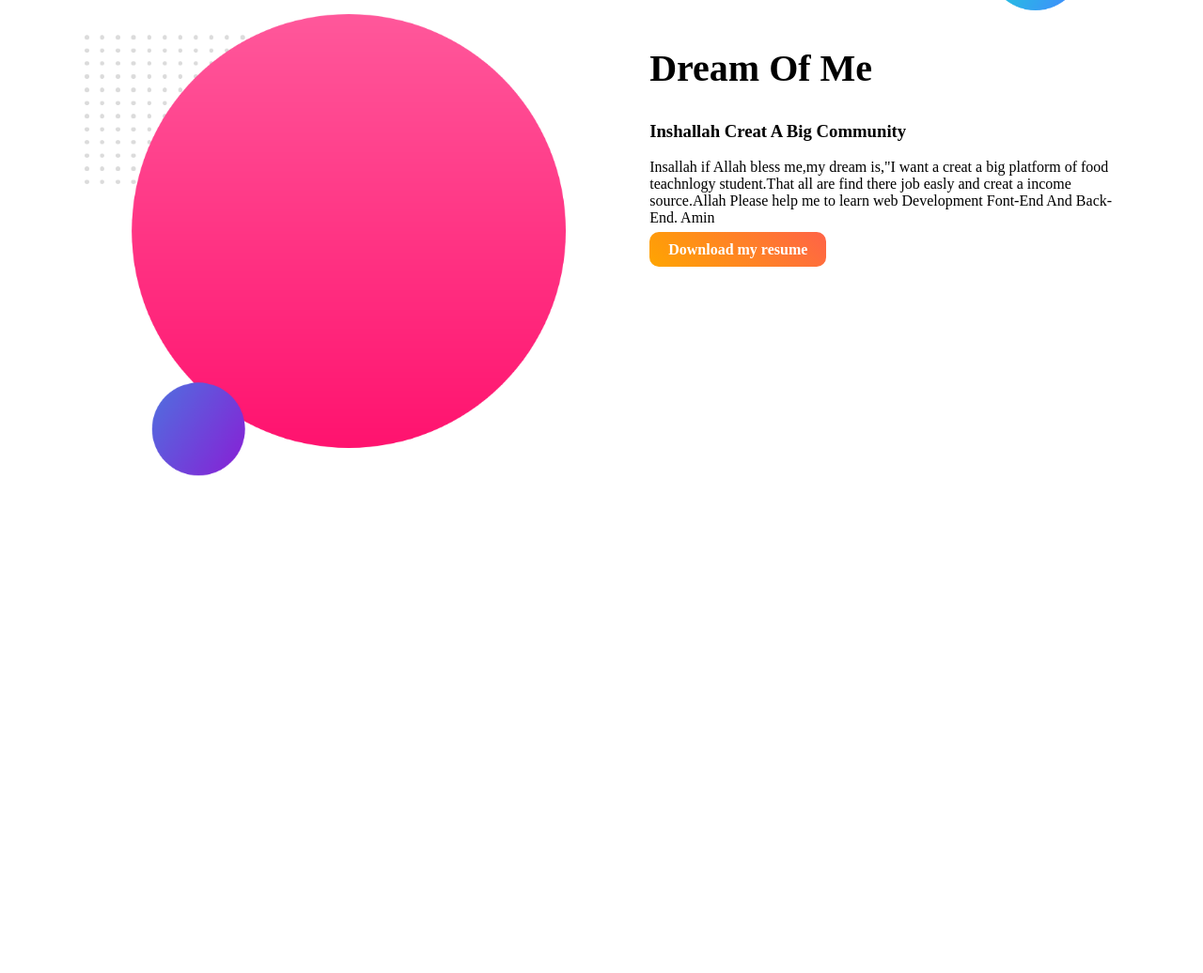
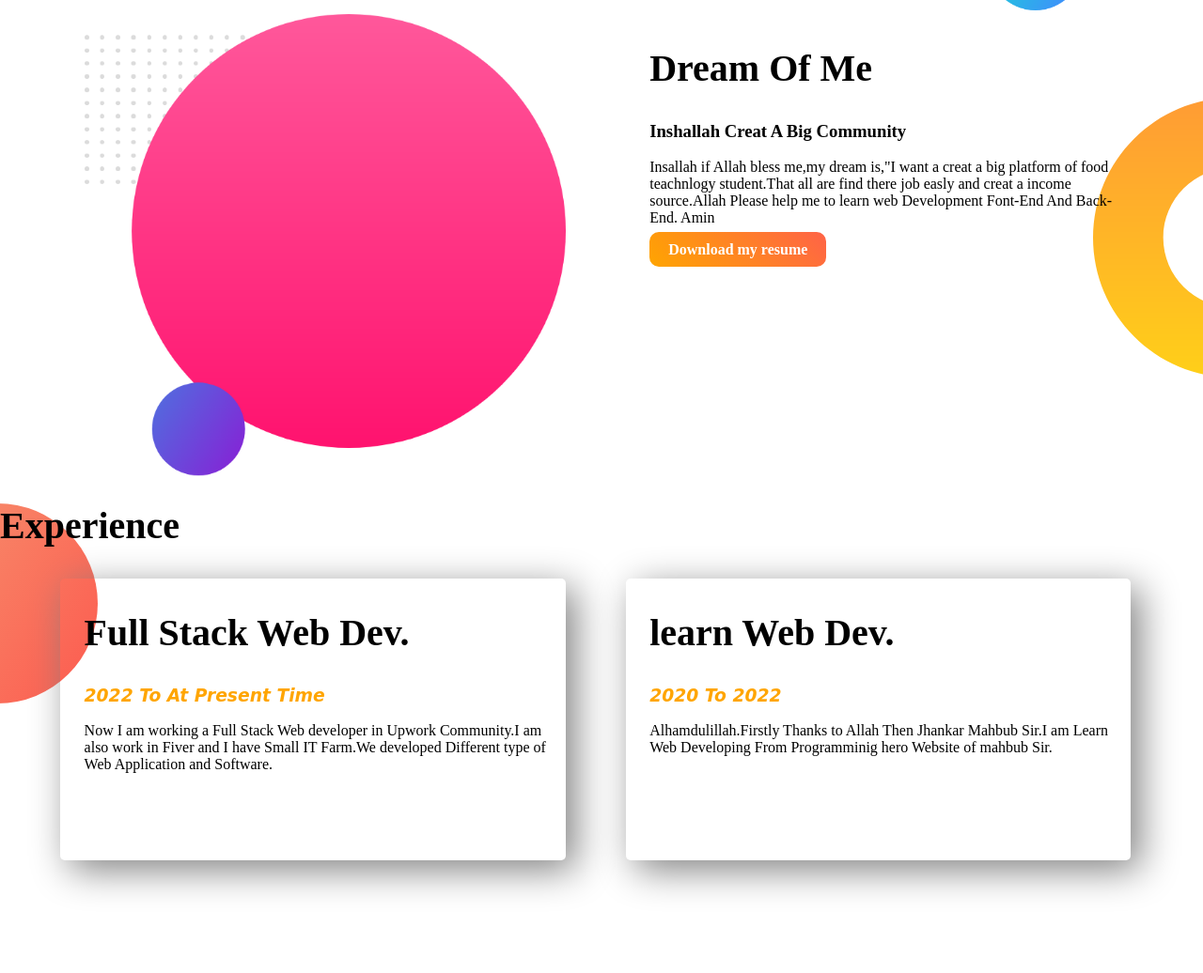
Before and after one commit to RobiulCode/Portfolio-single-page, a plain HTML site: page index.html in a window 1280 px wide. Shown: the part 497-1533 px from the top of the page at 94% size. Before the commit the page ends 1008 px from the top, so only its background shows below. Drawn offline with Linux system fonts and the light colour scheme; a web font is replaced by a local one.

Commit message:
Alhamdulillah Added

```diff
--- a/index.html
+++ b/index.html
@@ -48,5 +48,25 @@
         >
       </div>
     </section>
+    <section class="experience">
+      <h2>Experience</h2>
+      <div class="half-width single-experience">
+        <h2>Full Stack Web Dev.</h2>
+        <h3 class="highlight-text">2022 To At Present Time</h3>
+        <p>
+          Now I am working a Full Stack Web developer in Upwork Community.I am
+          also work in Fiver and I have Small IT Farm.We developed Different
+          type of Web Application and Software.
+        </p>
+      </div>
+      <div class="half-width single-experience">
+        <h2>learn Web Dev.</h2>
+        <h3 class="highlight-text">2020 To 2022</h3>
+        <p>
+          Alhamdulillah.Firstly Thanks to Allah Then Jhankar Mahbub Sir.I am
+          Learn Web Developing From Programminig hero Website of mahbub Sir.
+        </p>
+      </div>
+    </section>
   </body>
 </html>
--- a/main.css
+++ b/main.css
@@ -4,6 +4,9 @@ body {
 }
 h1 {
   font-size: 50px;
+}
+section {
+  height: 500px;
 }
 .highlight-text {
   color: orange;
@@ -21,7 +24,6 @@ h1 {
 }
 .top-banner {
   background-image: url(images/top-banner.png);
-  height: 500px;
   background-repeat: no-repeat;
 }
 .link-button {
@@ -35,3 +37,17 @@ h1 {
 h2 {
   font-size: 40px;
 }
+.derem-banner {
+  background-image: url(images/dream-bg.png);
+  background-repeat: no-repeat;
+  background-position: right;
+}
+.experience {
+  background-image: url(images/exp-bg.png);
+  background-repeat: no-repeat;
+}
+.single-experience {
+  box-shadow: 10px 10px 40px gray;
+  border-radius: 5px;
+  height: 60%;
+}
```
